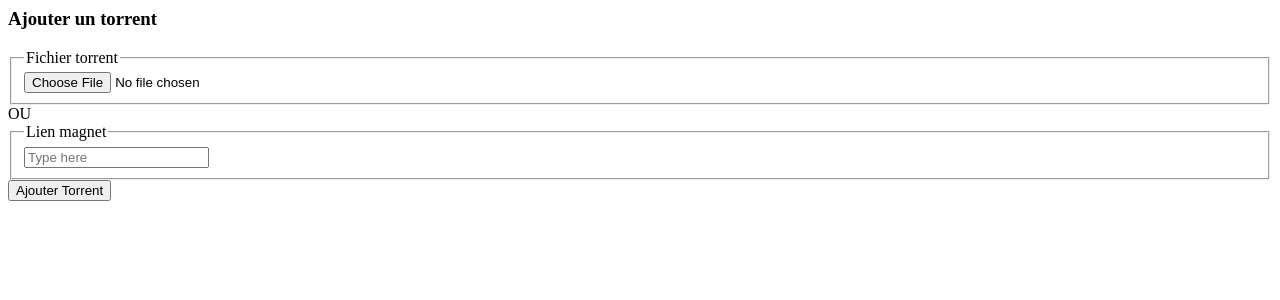
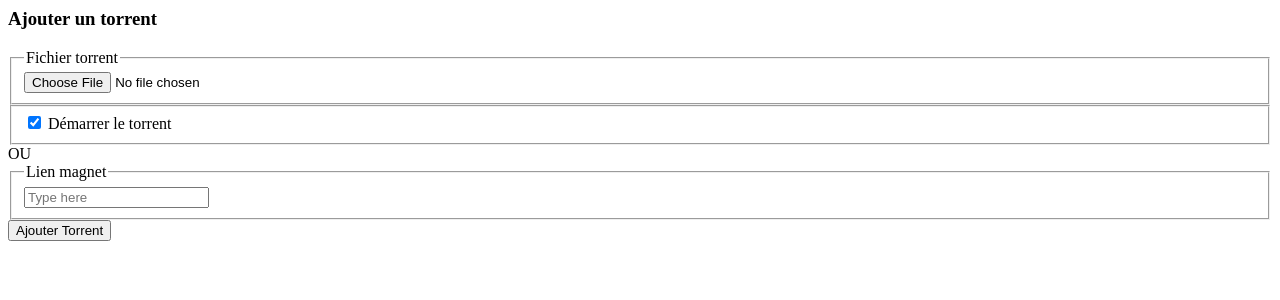
Before and after one commit to Philamand/StremBox, a FastAPI app: template templates/components/upload_modal_box.html in a window 1280 px wide. Shown: the top 300 px of the page. Run offline with FastAPI, Linux system fonts and the light colour scheme; the template is opened without the code that fills it, so the values that code supplies are empty.

Commit message:
Add start torrent checkbox to torrent upload modal

```diff
--- a/templates/components/upload_modal_box.html
+++ b/templates/components/upload_modal_box.html
@@ -21,6 +21,17 @@
                 accept=".torrent"
             />
         </fieldset>
+        <fieldset class="fieldset mt-2">
+            <label class="label">
+                <input
+                    type="checkbox"
+                    checked="checked"
+                    class="checkbox"
+                    name="torrent_start"
+                />
+                Démarrer le torrent
+            </label>
+        </fieldset>
         <div class="divider">OU</div>
         <fieldset class="fieldset">
             <legend class="fieldset-legend">Lien magnet</legend>
--- a/torrents/route.py
+++ b/torrents/route.py
@@ -58,6 +58,7 @@ async def add_torrent(
     file_service: Annotated[FileManager, Depends()],
     torrent_file: UploadFile | None = File(None),
     torrent_magnet: str | None = Form(None),
+    torrent_start: bool = Form(True),
 ) -> HTMLResponse:
     """Add a torrent to the user's list, either from a file or a magnet link."""
     if torrent_magnet:
--- a/torrents/services.py
+++ b/torrents/services.py
@@ -31,6 +31,7 @@ class TorrentService:
         self,
         torrent: bytes | str,
         max_size: int,
+        start: bool = True,
     ) -> str:
         """Add a torrent to Transmission after verifying its size.
 
@@ -59,7 +60,10 @@ class TorrentService:
                     "Pas assez d'espace disponible pour télécharger ce torrent."
                 )
             result = await asyncio.to_thread(
-                self.client.add_torrent, torrent=torrent, sequential_download=True
+                self.client.add_torrent,
+                torrent=torrent,
+                sequential_download=True,
+                paused=not start,
             )
             return result.hashString
 
```
